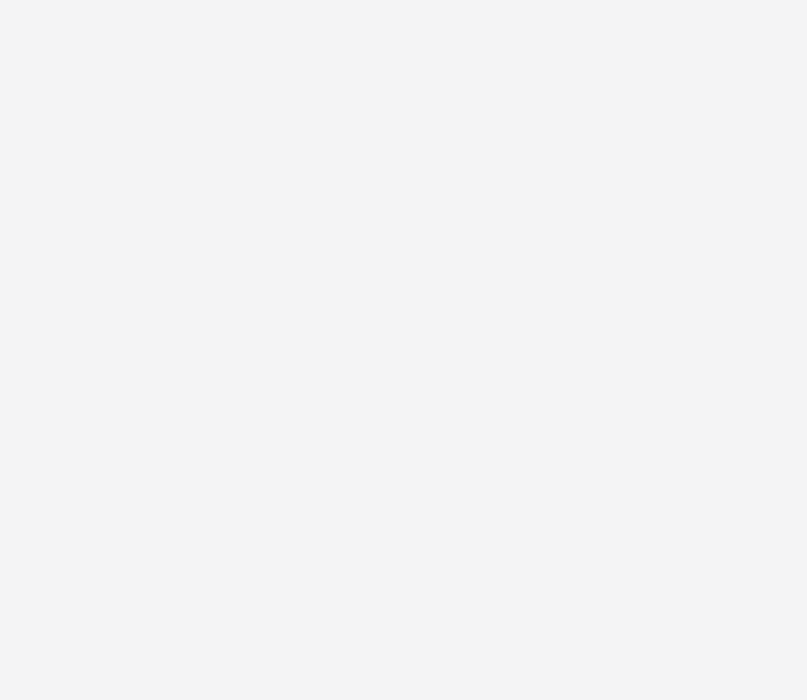
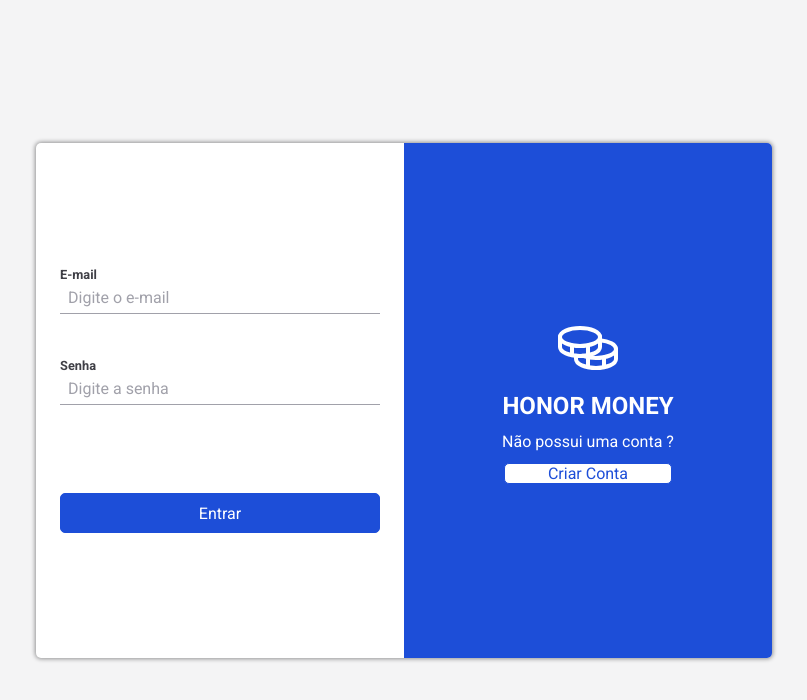
Before and after one commit to Pabluu/honor, a React (Vite) app: page /signin in a window 1280 px wide. Before the commit this address had no page. Shown: the top 700 px of the page, without its empty margins (236-1043 px from the left). Built offline with nearby package versions, Linux system fonts and the light colour scheme; the HTML template or start-up script is replaced by a standard one.

Commit message:
feat: add page to signin

```diff
--- a/src/Router.tsx
+++ b/src/Router.tsx
@@ -1,4 +1,5 @@
 import { Route, Routes } from 'react-router-dom'
+import { SignIn } from './pages/SignIn'
 import { SignUp } from './pages/SignUp'
 
 export function Router() {
@@ -9,6 +10,7 @@ export function Router() {
         element={<h1 style={{ color: 'black' }}>PAGINA INICIAL</h1>}
       />
       <Route path="/signup" element={<SignUp />} />
+      <Route path="/signin" element={<SignIn />} />
     </Routes>
   )
 }
--- /dev/null
+++ b/src/components/FormSignIn/index.tsx
@@ -0,0 +1,81 @@
+import { zodResolver } from '@hookform/resolvers/zod'
+import { useState } from 'react'
+import { SubmitHandler, useForm } from 'react-hook-form'
+import { useNavigate } from 'react-router-dom'
+import { z } from 'zod'
+import { api } from '../../lib/axios'
+import { FormContainer, MessageError } from './styles'
+
+const formSchema = z.object({
+  email: z
+    .string()
+    .nonempty('O e-mail é obrigatório')
+    .email('Tipo de e-mail inválido'),
+
+  password: z.string().nonempty('A senha é obrigatória'),
+})
+
+type FormSchema = z.infer<typeof formSchema>
+
+export function FormSignIn() {
+  const navigate = useNavigate()
+  const [errorLogin, setErrorLogin] = useState('')
+
+  const {
+    register,
+    handleSubmit,
+    formState: { isSubmitting, errors },
+  } = useForm<FormSchema>({
+    resolver: zodResolver(formSchema),
+  })
+
+  const handleOnSubmit: SubmitHandler<FormSchema> = async (data) => {
+    const { email, password } = data
+
+    const user = await api.get(`/users`, {
+      params: { email, password },
+    })
+
+    const userData = user.data[0]
+
+    if (userData) {
+      navigate('/')
+    } else {
+      setErrorLogin('Usuário não cadastrado')
+    }
+  }
+
+  return (
+    <FormContainer onSubmit={handleSubmit(handleOnSubmit)}>
+      <div>
+        <label htmlFor="email">E-mail</label>
+        <input
+          type="email"
+          placeholder="Digite o e-mail"
+          id="email"
+          autoComplete="username"
+          {...register('email')}
+        />
+        {<MessageError>{errors.email?.message}</MessageError>}
+      </div>
+
+      <div>
+        <label htmlFor="password">Senha</label>
+        <input
+          type="password"
+          placeholder="Digite a senha"
+          id="password"
+          autoComplete="current-password"
+          {...register('password')}
+        />
+        {<MessageError>{errors.password?.message}</MessageError>}
+      </div>
+
+      {<MessageError>{errorLogin}</MessageError>}
+
+      <button type="submit" disabled={isSubmitting}>
+        Entrar
+      </button>
+    </FormContainer>
+  )
+}
--- /dev/null
+++ b/src/components/FormSignIn/styles.ts
@@ -0,0 +1,60 @@
+import { styled } from 'styled-components'
+
+export const MessageError = styled.span`
+  color: ${(props) => props.theme['red-600']};
+  font-weight: bold;
+  transition: all 1s;
+  min-height: 19px;
+  margin-top: 5px;
+  font-size: 0.95rem;
+`
+
+export const FormContainer = styled.form`
+  display: flex;
+  flex-direction: column;
+  justify-content: center;
+  row-gap: 1.25rem;
+
+  div {
+    display: flex;
+    flex-direction: column;
+
+    label {
+      font-weight: 700;
+      font-size: 0.8rem;
+      /* padding-block-end: 0.1rem; */
+      cursor: pointer;
+      width: fit-content;
+
+      color: ${(props) => props.theme['gray-700']};
+    }
+
+    input {
+      width: 100%;
+      height: 2rem;
+      padding: 0 0.5rem;
+
+      outline: none;
+      border: none;
+      border-bottom: 1px solid ${(props) => props.theme['gray-400']};
+
+      /* border-radius: 3px; */
+
+      color: black;
+
+      &:active {
+        outline: 0;
+        border-color: ${(props) => props.theme['blue-700']};
+      }
+
+      &::placeholder {
+        color: ${(props) => props.theme['gray-400']};
+      }
+
+      &:focus {
+        border-bottom: 1px solid ${(props) => props.theme['blue-700']};
+        box-shadow: none !important;
+      }
+    }
+  }
+`
--- /dev/null
+++ b/src/pages/SignIn/index.tsx
@@ -0,0 +1,26 @@
+import { Coins } from 'phosphor-react'
+import { FormSignIn } from '../../components/FormSignIn'
+import { LinkTo } from '../../components/LinkTo'
+import { SignContainer } from '../../components/Sign/styles'
+import { DescriptionSignIn, InContainer } from './styles'
+
+export function SignIn() {
+  return (
+    <SignContainer>
+      <InContainer>
+        {/* <Title>Cadastro</Title> */}
+        <FormSignIn />
+      </InContainer>
+
+      <DescriptionSignIn>
+        <Coins size={64} />
+
+        <h1>Honor Money</h1>
+
+        <p>Não possui uma conta ?</p>
+
+        <LinkTo to="/signup">Criar Conta</LinkTo>
+      </DescriptionSignIn>
+    </SignContainer>
+  )
+}
--- /dev/null
+++ b/src/pages/SignIn/styles.ts
@@ -0,0 +1,54 @@
+import { styled } from 'styled-components'
+
+export const InContainer = styled.div`
+  width: 23rem;
+  height: 100%;
+
+  display: flex;
+  flex-direction: column;
+  justify-content: space-around;
+  gap: 1.2rem;
+  padding: 1.5rem;
+`
+
+export const Title = styled.h1`
+  text-transform: uppercase;
+  text-align: center;
+  color: ${(props) => props.theme['gray-1000']};
+  font: 700 1.5rem Roboto;
+
+  border-bottom: 1px solid ${(props) => props.theme['gray-700']};
+  height: 2.5rem;
+`
+
+export const DescriptionSignIn = styled.div`
+  width: 23rem;
+  height: 100%;
+
+  padding: 1rem;
+
+  background-color: ${(props) => props.theme['blue-700']};
+  color: white;
+
+  display: flex;
+  flex-direction: column;
+  justify-content: center;
+  align-items: center;
+  row-gap: 0.75rem;
+
+  &::selection {
+    background-color: white;
+    color: ${(props) => props.theme['blue-700']};
+  }
+
+  h1 {
+    color: white;
+    font-weight: 700;
+    font-size: 1.5rem;
+    text-transform: uppercase;
+  }
+
+  p {
+    color: white;
+  }
+`
```
